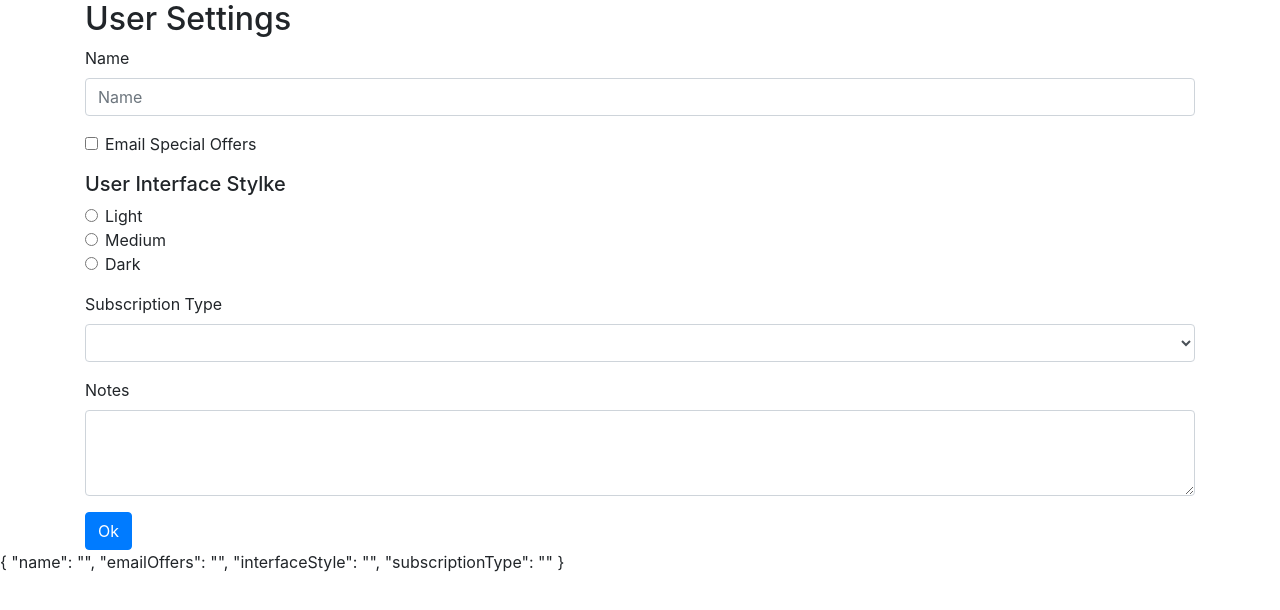
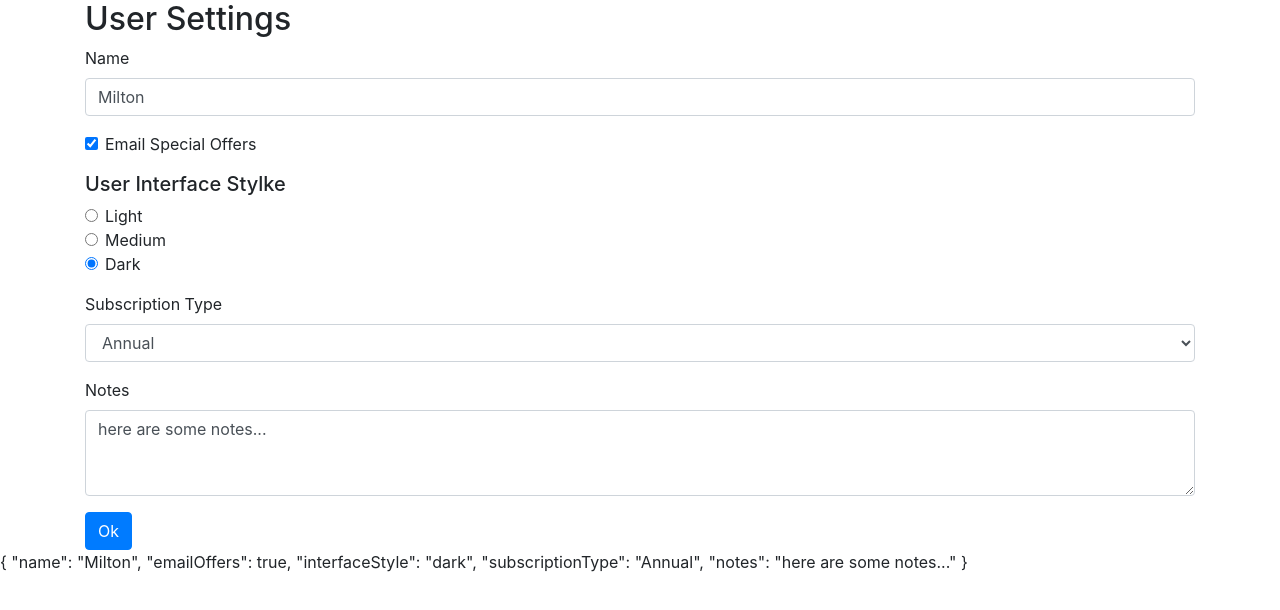
Before and after one commit to silascaimi/ng-forms, an Angular app: page / in a window 1280 px wide. Shown: the top 610 px of the page. Built offline with nearby package versions, Linux system fonts and the light colour scheme.

Commit message:
add two way data bidgin through a interface

```diff
--- /dev/null
+++ b/src/app/data/user-setting.ts
@@ -0,0 +1,7 @@
+export interface UserSettings {
+  name: string;
+  emailOffers: boolean;
+  interfaceStyle: string;
+  subscriptionType: string;
+  notes: string;
+}
--- a/src/app/user-settings-form/user-settings-form.component.html
+++ b/src/app/user-settings-form/user-settings-form.component.html
@@ -5,7 +5,7 @@
 
     <div class="form-group">
       <label for="name">Name</label>
-      <input id="name" name="name" class="form-control" placeholder="Name" ngModel/>
+      <input id="name" name="name" class="form-control" placeholder="Name" [(ngModel)]="userSettings.name" />
     </div>
 
     <div class="form-check form-group">
@@ -15,7 +15,7 @@
         value="emailOffers"
         id="emailOffers"
         name="emailOffers"
-        ngModel
+        [(ngModel)]="userSettings.emailOffers"
       />
       <label class="form-check-label" for="emailOffers">
         Email Special Offers
@@ -25,19 +25,19 @@
     <h5>User Interface Stylke</h5>
     <div class="form-group">
       <div class="form-check">
-        <input class="form-check-input" type="radio" name="interfaceStyle" id="lightInterface" value="light" ngModel>
+        <input class="form-check-input" type="radio" name="interfaceStyle" id="lightInterface" value="light" [(ngModel)]="userSettings.interfaceStyle">
         <label class="form-check-label" for="lightInterface">
           Light
         </label>
       </div>
       <div class="form-check">
-        <input class="form-check-input" type="radio" name="interfaceStyle" id="mediumInterface" value="medium" ngModel>
+        <input class="form-check-input" type="radio" name="interfaceStyle" id="mediumInterface" value="medium" [(ngModel)]="userSettings.interfaceStyle">
         <label class="form-check-label" for="mediumInterface">
           Medium
         </label>
       </div>
       <div class="form-check">
-        <input class="form-check-input" type="radio" name="interfaceStyle" id="darkInterface" value="dark" ngModel>
+        <input class="form-check-input" type="radio" name="interfaceStyle" id="darkInterface" value="dark" [(ngModel)]="userSettings.interfaceStyle">
         <label class="form-check-label" for="darkInterface">
           Dark
         </label>
@@ -46,7 +46,7 @@
 
     <div class="form-group">
       <label for="subscriptionType">Subscription Type</label>
-      <select class="form-control" id="subscriptionType" name="subscriptionType" ngModel>
+      <select class="form-control" id="subscriptionType" name="subscriptionType" [(ngModel)]="userSettings.subscriptionType">
         <option>Monthly</option>
         <option>Annual</option>
         <option>Lifetime</option>
@@ -55,7 +55,7 @@
 
     <div class="form-group">
       <label for="notes">Notes</label>
-      <textarea name="notes" id="notes" class="form-control" rows="3"></textarea>
+      <textarea name="notes" id="notes" class="form-control" rows="3" [(ngModel)]="userSettings.notes"></textarea>
     </div>
 
     <button class="btn btn-primary">Ok</button>
@@ -63,4 +63,4 @@
   </form>
 </div>
 
-{{ form.value | json }}
+{{ userSettings | json }}
--- a/src/app/user-settings-form/user-settings-form.component.ts
+++ b/src/app/user-settings-form/user-settings-form.component.ts
@@ -1,15 +1,20 @@
 import { Component, OnInit } from '@angular/core';
+import { UserSettings } from '../data/user-setting';
 
 @Component({
   selector: 'app-user-settings-form',
   templateUrl: './user-settings-form.component.html',
-  styleUrls: ['./user-settings-form.component.css']
+  styleUrls: ['./user-settings-form.component.css'],
 })
 export class UserSettingsFormComponent implements OnInit {
+  userSettings: UserSettings = {
+    name: 'Milton',
+    emailOffers: true,
+    interfaceStyle: 'dark',
+    subscriptionType: 'Annual',
+    notes: 'here are some notes...',
+  };
+  constructor() {}
 
-  constructor() { }
-
-  ngOnInit(): void {
-  }
-
+  ngOnInit(): void {}
 }
```
